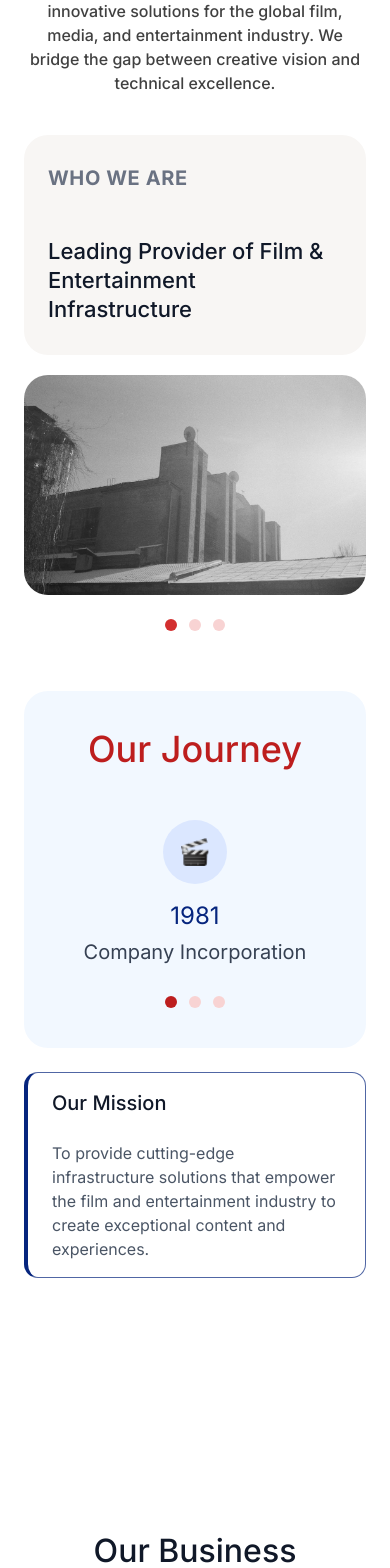
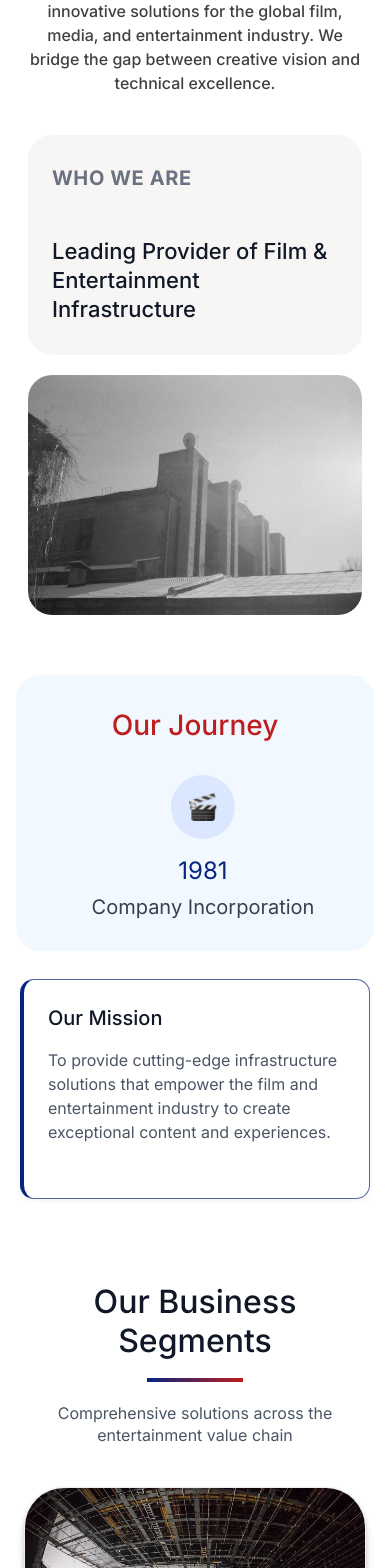
Before and after one commit to arunmore-dev/idream, a Next.js app in the folder idream-website/: page / in a window 390 px wide. Shown: the part 1120-2688 px from the top of the page. Built offline with nearby package versions, Linux system fonts and the light colour scheme.

Commit message:
changes in mobile view

```diff
--- a/idream-website/src/components/OurJourney/OurJourney.module.css
+++ b/idream-website/src/components/OurJourney/OurJourney.module.css
@@ -34,7 +34,7 @@
   margin-bottom: 53px;
 }
 
-.timelineContainer {
+.timelineViewportMobile {
   width: 100%;
 }
 
@@ -93,30 +93,11 @@
   color: rgba(54, 65, 83, 1);
 }
 
-/* Pagination Dots */
-.paginationDots {
-  display: none;
-  justify-content: center;
-  gap: 12px;
-  margin-top: 32px;
+/* --- Cards Styling Section --- */
+.cardsRowViewport {
+  width: 100%;
 }
 
-.dot {
-  width: 12px;
-  height: 12px;
-  border-radius: 50%;
-  background-color: #F8D3D3;
-  border: none;
-  padding: 0;
-  cursor: pointer;
-  transition: background-color 0.3s ease;
-}
-
-.dotActive {
-  background-color: #BD1E1E;
-}
-
-/* --- Cards Styling Section --- */
 .cardsRow {
   display: grid;
   grid-template-columns: repeat(3, 1fr);
@@ -128,10 +109,10 @@
   background: rgba(255, 255, 255, 1);
   box-sizing: border-box;
   border-radius: 14px;
-  padding: 16px 24px 16px 24px;
+  padding: 24px;
   display: flex;
   flex-direction: column;
-  gap: 24px;
+  gap: 16px;
 }
 
 .borderBlue {
@@ -175,46 +156,85 @@
   margin: 0;
 }
 
-/* ─── ONLY MOBILE/TABLET RESPONSIVE RULES ─── */
+/* ─── ONLY MOBILE/TABLET RESPONSIVE SWIPING RULES ─── */
 @media (max-width: 991px) {
-  .topJourneyWrapper {
-    padding: 40px 20px;
+  .container {
+    padding: 0 16px;
   }
 
-  .timelineContainer {
-    overflow: hidden;
+  .topJourneyWrapper {
+    padding: 32px 16px;
+    margin-bottom: 24px;
+  }
+
+  .heading {
+    font-size: 28px;
+    margin-bottom: 32px;
+  }
+
+  /* Timeline Viewport Update */
+  .timelineViewportMobile {
+    overflow-x: auto;
+    scroll-snap-type: x mandatory;
+    scroll-behavior: smooth;
+    -webkit-overflow-scrolling: touch;
+    width: 100%;
+    scroll-padding: 0 16px;
+  }
+
+  .timelineViewportMobile::-webkit-scrollbar {
+    display: none;
   }
 
   .timelineRow {
     justify-content: flex-start;
-    transition: transform 0.5s cubic-bezier(0.25, 1, 0.5, 1);
+    gap: 16px; /* Timeline items ke beech gap */
+    width: max-content;
+    display: flex;
   }
 
   .timelineNode {
-    flex: 0 0 100%;
-    width: 100%;
+    flex: 0 0 calc(100vw - 48px); /* Container padding adjusted width */
+    width: calc(100vw - 48px);
+    scroll-snap-align: start;
+    box-sizing: border-box;
   }
 
-  .paginationDots {
-    display: flex;
+  /* --- Fix Joint Sliders Effect --- */
+  .cardsRowViewport {
+    overflow-x: auto;
+    scroll-snap-type: x mandatory;
+    scroll-behavior: smooth;
+    -webkit-overflow-scrolling: touch;
+    width: 100%;
+    /* Snapping point padding taaki boundary clean alignment me rahe */
+    scroll-padding: 0 4px;
   }
 
-  /* Target structure setup for image_8c28c3.png mockup */
+  .cardsRowViewport::-webkit-scrollbar {
+    display: none;
+  }
+
   .cardsRow {
-    display: block;
-    position: relative;
-    height: 340px;
-    margin: 20px auto 40px auto;
-    max-width: 450px;
-    width: 100%;
+    display: flex;
+    flex-direction: row;
+    gap: 20px; /* Yeh 20px ka gap dono cards ko aapas me chipakne (joint) nahi dega */
+    width: max-content;
+    padding: 4px;
   }
 
   .card {
-    position: absolute;
-    left: 0;
-    right: 0;
-    top: 0;
-    width: 100%;
-    transition: transform 0.5s cubic-bezier(0.25, 1, 0.5, 1), opacity 0.4s ease;
+    /* calc(100vw - container padding left/right - inner track gap offset) */
+    flex: 0 0 calc(100vw - 40px);
+    width: calc(100vw - 40px);
+    scroll-snap-align: start;
+    box-sizing: border-box;
+    display: flex;
+    flex-direction: column;
+    justify-content: flex-start;
+    min-height: 220px;
+    height: auto;
+    padding: 24px;
+    box-shadow: 0px 4px 12px rgba(0, 0, 0, 0.04);
   }
 }
--- a/idream-website/src/components/OurJourney/OurJourney.tsx
+++ b/idream-website/src/components/OurJourney/OurJourney.tsx
@@ -1,6 +1,5 @@
 "use client";
 
-import { useState, useEffect } from "react";
 import Image from "next/image";
 import styles from "./OurJourney.module.css";
 
@@ -35,46 +34,6 @@ const milestones = [
 ];
 
 export default function OurJourney() {
-  const [activeStep, setActiveStep] = useState(0);
-  const [isMobile, setIsMobile] = useState(false);
-
-  // Check window width securely without destroying desktop styling server side
-  useEffect(() => {
-    const checkViewport = () => {
-      setIsMobile(window.innerWidth <= 991);
-    };
-    checkViewport();
-    window.addEventListener("resize", checkViewport);
-    return () => window.removeEventListener("resize", checkViewport);
-  }, []);
-
-  // Returns stack values exclusively for Mobile Viewports
-  const getCardStyle = (index: number) => {
-    if (!isMobile) return {};
-
-    const position = (index - activeStep + milestones.length) % milestones.length;
-
-    if (position === 0) {
-      return {
-        zIndex: 3,
-        transform: "translateY(0px) scale(1)",
-        opacity: 1,
-      };
-    } else if (position === 1) {
-      return {
-        zIndex: 2,
-        transform: "translateY(24px) scale(0.94)",
-        opacity: 0.9,
-      };
-    } else {
-      return {
-        zIndex: 1,
-        transform: "translateY(48px) scale(0.88)",
-        opacity: 0.6,
-      };
-    }
-  };
-
   return (
     <section id="journey" className={styles.section}>
       <div className={styles.container}>
@@ -83,11 +42,8 @@ export default function OurJourney() {
         <div className={styles.topJourneyWrapper}>
           <h2 className={styles.heading}>Our Journey</h2>
 
-          <div className={styles.timelineContainer}>
-            <div
-              className={styles.timelineRow}
-              style={isMobile ? { transform: `translateX(-${activeStep * 100}%)` } : undefined}
-            >
+          <div className={styles.timelineViewportMobile}>
+            <div className={styles.timelineRow}>
               {milestones.map((item) => (
                 <div key={item.label} className={styles.timelineNode}>
                   <div className={styles.iconCircle}>
@@ -106,33 +62,22 @@ export default function OurJourney() {
               ))}
             </div>
           </div>
-
-          {/* Pagination Controls */}
-          <div className={styles.paginationDots}>
-            {milestones.map((_, index) => (
-              <button
-                key={index}
-                aria-label={`Go to slide ${index + 1}`}
-                className={`${styles.dot} ${activeStep === index ? styles.dotActive : ""}`}
-                onClick={() => setActiveStep(index)}
-              />
-            ))}
-          </div>
         </div>
 
         {/* Mission Vision Values Section */}
+        <div className={styles.cardsRowViewport}>
           <div className={styles.cardsRow}>
-          {milestones.map((item, index) => (
+            {milestones.map((item) => (
               <div
                 key={item.cardTitle}
                 className={`${styles.card} ${item.borderColorClass}`}
-              style={getCardStyle(index)}
               >
                 <h3 className={styles.cardTitle}>{item.cardTitle}</h3>
                 <p className={styles.cardText}>{item.description}</p>
               </div>
             ))}
           </div>
+        </div>
 
       </div>
     </section>
--- a/idream-website/src/components/Pioneering/Pioneering.module.css
+++ b/idream-website/src/components/Pioneering/Pioneering.module.css
@@ -2,7 +2,7 @@
 .section {
   padding: 100px 0;
   background: #ffffff;
-  overflow: hidden; /* Prevents slide overflow from causing browser scrollbars */
+  overflow: hidden;
 }
 
 .container {
@@ -227,12 +227,10 @@
 .carouselViewport {
   display: none;
   width: 100%;
-  overflow: hidden;
 }
 
 .carouselTrack {
   display: flex;
-  transition: transform 0.4s cubic-bezier(0.25, 1, 0.5, 1);
   width: 100%;
 }
 
@@ -245,26 +243,8 @@
   gap: 20px;
 }
 
-.paginationDots {
-  display: none;
-  justify-content: center;
-  gap: 12px;
-  margin-top: 24px;
-}
-
-.dot {
-  width: 12px;
-  height: 12px;
-  border-radius: 50%;
-  background-color: #F8D3D3;
-  border: none;
-  padding: 0;
-  cursor: pointer;
-  transition: background-color 0.3s ease;
-}
-
-.dotActive {
-  background-color: #D32F2F;
+.cardCenterMobileWrapper {
+  width: 100%;
 }
 
 /* ─── Responsive Media Queries ─────────────────────────── */
@@ -302,7 +282,6 @@
     text-align: center;
   }
 
-  /* Removes hardcoded widths completely to prevent text overflow */
   .heading {
     font-size: 28px;
     line-height: 1.3;
@@ -317,39 +296,67 @@
     text-align: center;
   }
 
-  /* Hide static grid, show slide viewport instead */
+  /* Desktop grid hides */
   .grid {
     display: none;
   }
 
+  /* 1. Exact 100% viewport view layout setup to fix 2nd image peek issue */
   .carouselViewport {
     display: block;
+    overflow-x: auto;
+    scroll-snap-type: x mandatory;
+    scroll-behavior: smooth;
+    -webkit-overflow-scrolling: touch;
+    width: 100%;
   }
 
-  .paginationDots {
-    display: flex;
+  .carouselViewport::-webkit-scrollbar {
+    display: none;
   }
 
-  /* Scale mobile slide dimensions cleanly */
+  .carouselTrack {
+    display: flex;
+    gap: 0px; /* Zero gap between slides ensures exact 100% container alignment */
+  }
+
+  /* Full screen view per card slide */
+  .slideItem {
+    flex: 0 0 100%;
+    width: 100%;
+    padding: 0 4px; /* Slight inside breathing space */
+    box-sizing: border-box;
+    display: flex;
+    flex-direction: column;
+    gap: 20px;
+    scroll-snap-align: start;
+  }
+
+  /* 2. Parallel Height Balancing logic */
   .textCard {
     padding: 32px 24px;
+    height: 220px; /* Locked explicit height for symmetry */
     min-height: 220px;
+  }
+
+  .standaloneImageWrap {
+    height: 240px; /* Total combined track height = 220 + 20 gap + 240 = 480px */
+  }
+
+  .cardCenterMobileWrapper {
+    height: 480px; /* Match height perfectly to card 1 & card 3 */
+  }
+
+  .cardCenter {
+    height: 100%; /* Spans full 480px layout height perfectly */
   }
 
   .cardText {
     font-size: 22px;
   }
 
-  .cardCenter {
-    height: 360px;
-  }
-
   .cardOverlay {
     padding: 20px;
     height: auto;
   }
-
-  .standaloneImageWrap {
-    height: 220px;
-  }
 }
--- a/idream-website/src/components/Pioneering/Pioneering.tsx
+++ b/idream-website/src/components/Pioneering/Pioneering.tsx
@@ -1,12 +1,9 @@
 "use client";
 
-import { useState } from "react";
 import Image from "next/image";
 import styles from "./Pioneering.module.css";
 
 export default function Pioneering() {
-  const [activeIndex, setActiveIndex] = useState(0);
-
   return (
     <section id="about" className={styles.section}>
       <div className={styles.container}>
@@ -103,12 +100,9 @@ export default function Pioneering() {
           </div>
         </div>
 
-        {/* 2. MOBILE & TABLET SLIDER VIEW: Moves one-by-one */}
+        {/* 2. MOBILE & TABLET SWIPABLE VIEW */}
         <div className={styles.carouselViewport}>
-          <div
-            className={styles.carouselTrack}
-            style={{ transform: `translateX(-${activeIndex * 100}%)` }}
-          >
+          <div className={styles.carouselTrack}>
             {/* SLIDE 1: Who We Are */}
             <div className={styles.slideItem}>
               <div className={styles.textCard}>
@@ -132,6 +126,7 @@ export default function Pioneering() {
 
             {/* SLIDE 2: Recognition */}
             <div className={styles.slideItem}>
+              <div className={styles.cardCenterMobileWrapper}>
                 <div className={styles.cardCenter}>
                   <Image
                     src="/images/about-filmset.jpg"
@@ -152,6 +147,7 @@ export default function Pioneering() {
                         <path d="M1 8H15M15 8L8 1M15 8L8 15" stroke="#06257E" strokeWidth="2" strokeLinecap="round" strokeLinejoin="round"/>
                       </svg>
                     </button>
+                  </div>
                 </div>
               </div>
             </div>
@@ -182,18 +178,6 @@ export default function Pioneering() {
               </div>
             </div>
           </div>
-
-          {/* Interactive Navigation Control Dots */}
-          <div className={styles.paginationDots}>
-            {[0, 1, 2].map((index) => (
-              <button
-                key={index}
-                aria-label={`Go to slide ${index + 1}`}
-                className={`${styles.dot} ${activeIndex === index ? styles.dotActive : ""}`}
-                onClick={() => setActiveIndex(index)}
-              />
-            ))}
-          </div>
         </div>
 
       </div>
--- a/idream-website/src/components/StrategicPillars/StrategicPillars.tsx
+++ b/idream-website/src/components/StrategicPillars/StrategicPillars.tsx
@@ -1,6 +1,5 @@
 "use client";
 
-import { useState } from "react";
 import styles from "./StrategicPillars.module.css";
 
 const pillars = [
@@ -22,8 +21,6 @@ const pillars = [
 ];
 
 export default function StrategicPillars() {
-  const [activeIndex, setActiveIndex] = useState(0);
-
   return (
     <div className={styles.wrapper}>
       <h2 className={styles.heading}>Strategic Pillars</h2>
@@ -41,39 +38,20 @@ export default function StrategicPillars() {
         ))}
       </div>
 
-      {/* Mobile & Tablet Slider Layout (Visible below 768px) */}
+      {/* Mobile Native Swiper View (No Joint Cards / Zero Border Clipping) */}
       <div className={styles.mobileSliderWrapper}>
         <div className={styles.sliderClip}>
-          <div
-            className={styles.sliderTrack}
-            style={{ transform: `translateX(-${activeIndex * 100}%)` }}
-          >
+          <div className={styles.sliderTrack}>
             {pillars.map((pillar) => (
-              <div key={`mobile-${pillar.title}`} className={styles.sliderSlide}>
-                <div className={styles.card}>
-                  <div className={styles.iconWrap}>
-                    <img src={pillar.icon} alt={pillar.title} className={styles.icon} />
-                  </div>
-                  <h3 className={styles.cardTitle}>{pillar.title}</h3>
-                  <p className={styles.cardText}>{pillar.description}</p>
+              <div key={`mobile-${pillar.title}`} className={styles.card}>
+                <div className={styles.iconWrap}>
+                  <img src={pillar.icon} alt={pillar.title} className={styles.icon} />
                 </div>
+                <h3 className={styles.cardTitle}>{pillar.title}</h3>
+                <p className={styles.cardText}>{pillar.description}</p>
               </div>
             ))}
           </div>
-        </div>
-
-        {/* Dynamic Dots Navigation for swapping slides */}
-        <div className={styles.dotsContainer}>
-          {pillars.map((_, index) => (
-            <button
-              key={index}
-              onClick={() => setActiveIndex(index)}
-              className={`${styles.dot} ${
-                activeIndex === index ? styles.activeDot : ""
-              }`}
-              aria-label={`Go to slide ${index + 1}`}
-            />
-          ))}
         </div>
       </div>
     </div>
--- a/idream-website/src/components/StrategicRealignment/StrategicRealignment.tsx
+++ b/idream-website/src/components/StrategicRealignment/StrategicRealignment.tsx
@@ -1,6 +1,5 @@
 "use client";
 
-import { useState } from "react";
 import styles from "./StrategicRealignment.module.css";
 import StrategicPillars from "../StrategicPillars/StrategicPillars";
 import Image from "next/image";
@@ -29,8 +28,6 @@ const focusItems = [
 ];
 
 export default function StrategicRealignment() {
-  const [activeIndex, setActiveIndex] = useState(0);
-
   return (
     <section className={styles.section}>
       <div className={styles.container}>
@@ -96,16 +93,13 @@ export default function StrategicRealignment() {
               ))}
             </div>
 
-            {/* Mobile Slider Container matching image_be7ffc.png rendering */}
+            {/* Mobile Native Swiper Container */}
             <div className={styles.mobileSliderWrapper}>
               <div className={styles.sliderClip}>
+                <div className={styles.sliderTrack}>
+                  {focusItems.map((item, index) => (
                     <div
-                  className={styles.sliderTrack}
-                  style={{ transform: `translateX(-${activeIndex * 100}%)` }}
-                >
-                  {focusItems.map((item, index) => (
-                    <div key={`mobile-${item.title}`} className={styles.sliderSlide}>
-                      <div
+                      key={`mobile-${item.title}`}
                       className={`${styles.item} ${
                         index % 2 === 0 ? styles.itemBlue : styles.itemPink
                       }`}
@@ -124,23 +118,8 @@ export default function StrategicRealignment() {
                         <p className={styles.itemText}>{item.description}</p>
                       </div>
                     </div>
-                    </div>
                   ))}
                 </div>
-              </div>
-
-              {/* Slider Dots Controller */}
-              <div className={styles.dotsContainer}>
-                {focusItems.map((_, index) => (
-                  <button
-                    key={index}
-                    onClick={() => setActiveIndex(index)}
-                    className={`${styles.dot} ${
-                      activeIndex === index ? styles.activeDot : ""
-                    }`}
-                    aria-label={`Go to slide ${index + 1}`}
-                  />
-                ))}
               </div>
             </div>
           </div>
```
Also changed, not shown: idream-website/src/components/InvestorRelations/InvestorRelations.module.css (+41 -52 lines), idream-website/src/components/InvestorRelations/InvestorRelations.tsx (+7 -25 lines), idream-website/src/components/StrategicPillars/StrategicPillars.module.css (+35 -39 lines), idream-website/src/components/StrategicRealignment/StrategicRealignment.module.css (+31 -45 lines). Lines whose indentation alone changed are shown as unchanged.
